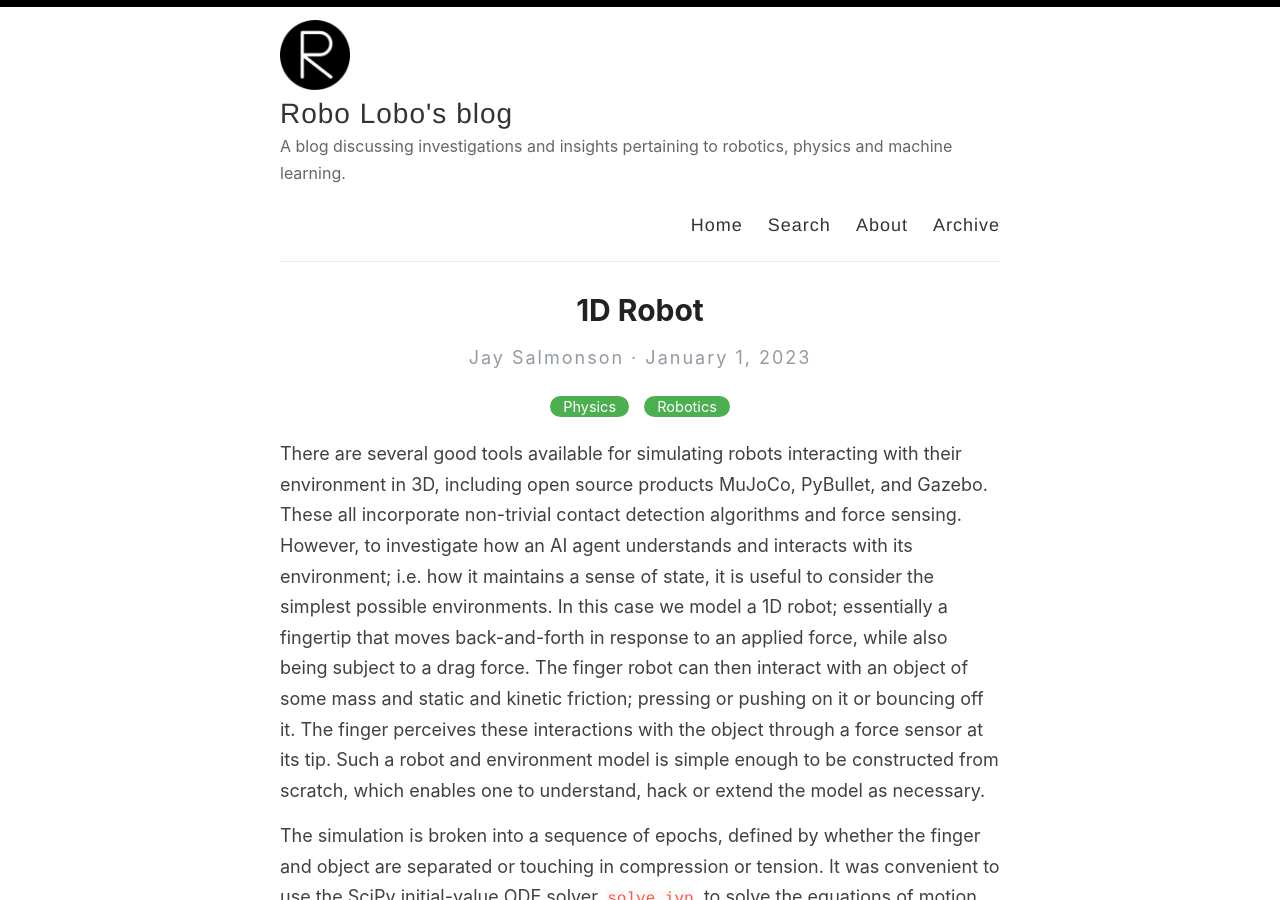
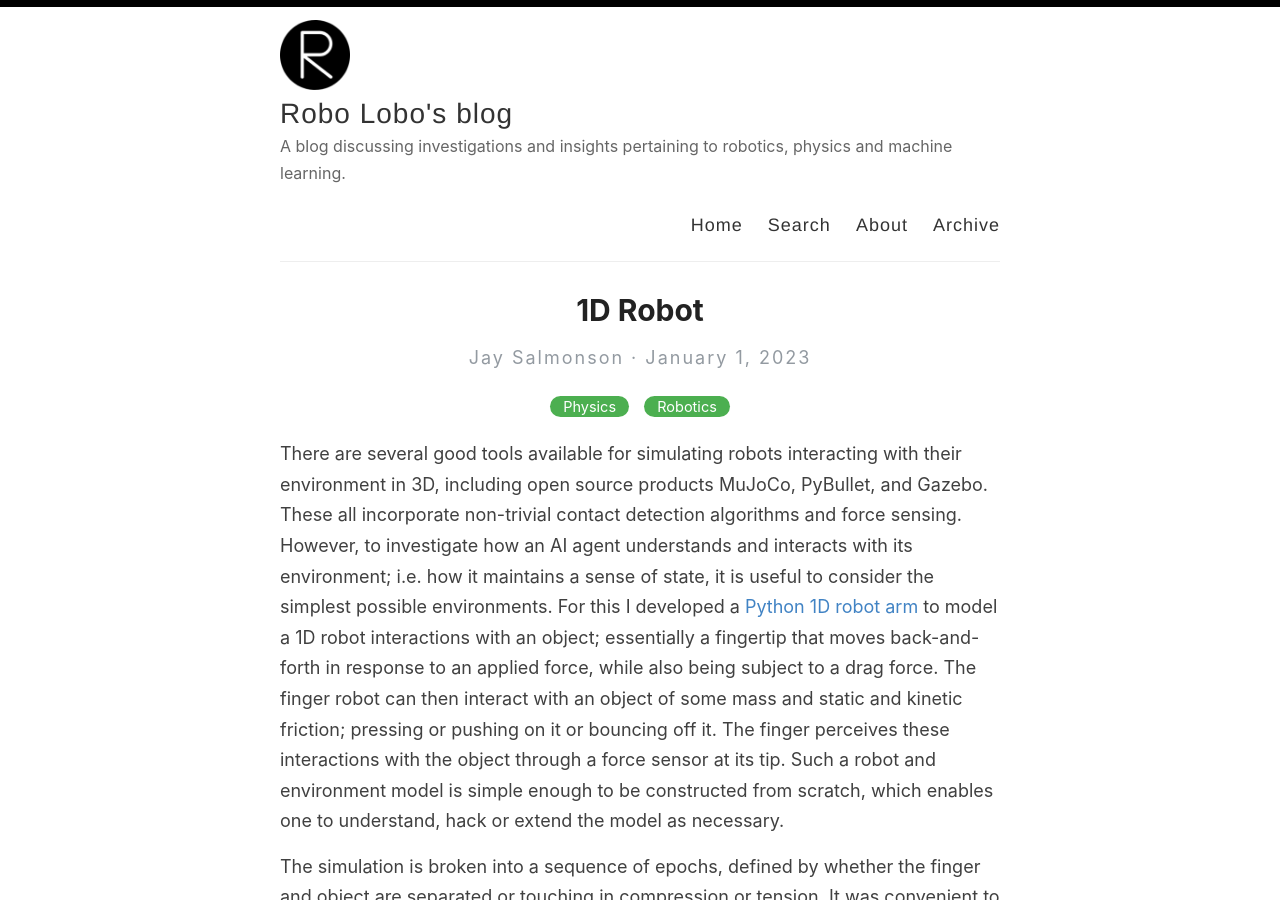
Before and after one commit to jdsalmonson/jdsalmonson.github.io, a Jekyll site: the page built from _posts/2023-01-01-1D-robot.md, in a window 1280 px wide and 900 px high. Built offline with Jekyll 4.4.1, drawn with Linux system fonts in a browser that asks for light colours; formulas are drawn with MathJax 3; some of the changed lines change nothing that is shown; some of the changed text lies outside the part shown.

Commit message:
update 1d robot post

````diff
--- a/_posts/2023-01-01-1D-robot.md
+++ b/_posts/2023-01-01-1D-robot.md
@@ -5,7 +5,7 @@
 ---
 
 
-There are several good tools available for simulating robots interacting with their environment in 3D, including open source products MuJoCo, PyBullet, and Gazebo.  These all incorporate non-trivial contact detection algorithms and force sensing.  However, to investigate how an AI agent understands and interacts with its environment; i.e. how it maintains a sense of state, it is useful to consider the simplest possible environments.  In this case we model a 1D robot; essentially a fingertip that moves back-and-forth in response to an applied force, while also being subject to a drag force.  The finger robot can then interact with an object of some mass and static and kinetic friction; pressing or pushing on it or bouncing off it.  The finger perceives these interactions with the object through a force sensor at its tip.  Such a robot and environment model is simple enough to be constructed from scratch, which enables one to understand, hack or extend the model as necessary.
+There are several good tools available for simulating robots interacting with their environment in 3D, including open source products MuJoCo, PyBullet, and Gazebo.  These all incorporate non-trivial contact detection algorithms and force sensing.  However, to investigate how an AI agent understands and interacts with its environment; i.e. how it maintains a sense of state, it is useful to consider the simplest possible environments.  For this I developed a [Python 1D robot arm](https://github.com/jdsalmonson/py_1d_robot_arm) to model a 1D robot interactions with an object; essentially a fingertip that moves back-and-forth in response to an applied force, while also being subject to a drag force.  The finger robot can then interact with an object of some mass and static and kinetic friction; pressing or pushing on it or bouncing off it.  The finger perceives these interactions with the object through a force sensor at its tip.  Such a robot and environment model is simple enough to be constructed from scratch, which enables one to understand, hack or extend the model as necessary.
 
 The simulation is broken into a sequence of epochs, defined by whether the finger and object are separated or touching in compression or tension.  It was convenient to use the SciPy initial-value ODE solver, `solve_ivp`, to solve the equations of motion.  I've written my share of Runge-Kutta solvers and so am happy to use this canned solver, which works very well.  In particular, `solve_ivp` allows the definition of events; conditions on which to terminate the integration.  We define events where the robot and object touch each other and also where the merged robot and object pass from compression to tension (thus imminently separating), thus re-setting the equations of motion for the next solver epoch.
 
@@ -23,6 +23,20 @@
 
 where the incident force is the applied minus drag force, $$ F_i == F_a - F_d $$ and $$F_f$$ if the (static or kinetic) friction force of the object.  The right-hand side of the first two equations is determined by whether the finger and object are separate or touching.
 
+The key parameter to set is the applied force function, `F_a(t)`.  For instance, one can specify a series of (time, force) pairs and create an interpolation using scipy, for example:
+```
+from scipy.interpolate import interp1d
+from oneD_finger import OneDFinger
+
+def F_a(self, t):
+    """specify an applied force profile"""
+    f_a = interp1d([0.0, 1.0, 2.0, 3.0], [0.,0.5, 0.5,0.])(t)
+
+    return f_a
+
+OneDFinger.F_a = F_a
+```
+At present the entire applied force history is specified before the simulation is integrated.  It is a future task to allow an agent to dynamically update the applied force during the simulation.
 
 [OneD Robot](https://github.com/jdsalmonson/py_1d_robot_arm) is a simulation of a 1D robot.  It is comprised of only a finger that moves back and forth according to an applied force.  The finger tip interacts with an object; touching, pushing or bouncing off of it.  A force sensor on the finger tip records the touch interaction with the object.  As such this is one of the simplest robot simulations of which one can conceive.
 
````
